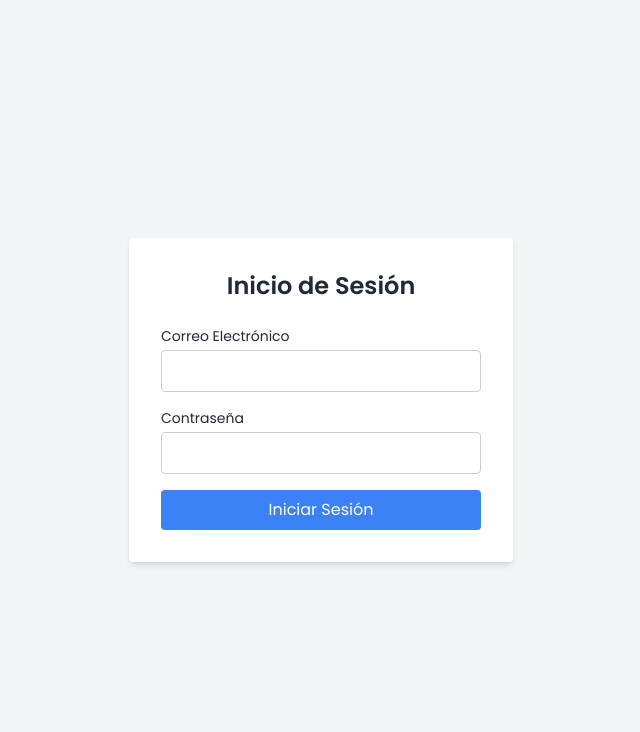
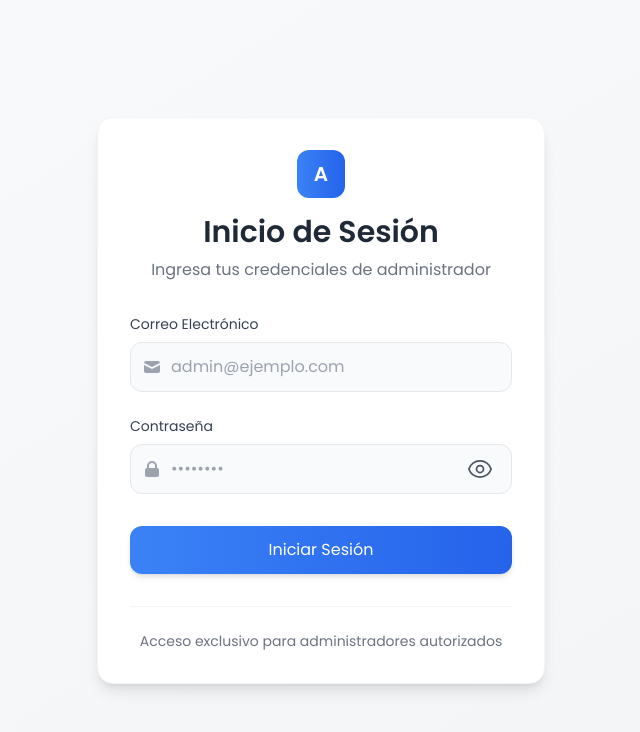
Before and after one commit to Agustin-Monti/Padel-Cocha, a Next.js app: page /admin in a window 1280 px wide. Shown: the top 732 px of the page, without its empty margins (319-959 px from the left). Built offline with nearby package versions, Linux system fonts and the light colour scheme.

Commit message:
Update page.tsx

```diff
--- a/app/admin/page.tsx
+++ b/app/admin/page.tsx
@@ -3,11 +3,13 @@
 import { useState, useEffect } from "react";
 import { createClient } from "@/utils/supabase/client";
 import { useRouter } from "next/navigation";
+import { Eye, EyeOff } from "lucide-react";
 
 export default function AdminLoginPage() {
   const supabase = createClient();
   const [email, setEmail] = useState("");
   const [password, setPassword] = useState("");
+  const [showPassword, setShowPassword] = useState(false);
   const [error, setError] = useState("");
   const [isLoading, setIsLoading] = useState(false);
   const [userName, setUserName] = useState("");
@@ -77,53 +79,155 @@ export default function AdminLoginPage() {
   }
 
   return (
-    <div className="flex flex-col items-center justify-center min-h-screen bg-gray-100">
+    <div className="flex flex-col items-center justify-center min-h-screen bg-gradient-to-br from-gray-50 to-gray-100 p-4">
       {isLoading ? (
-        <div className="bg-white p-6 rounded shadow-md w-96 text-center">
-          <h2 className="text-xl font-bold">Hola, {userName} 👋</h2>
+        <div className="bg-white p-8 rounded-2xl shadow-lg w-full max-w-md text-center border border-gray-100">
+          <div className="animate-pulse flex flex-col items-center">
+            <div className="w-16 h-16 bg-gradient-to-r from-blue-400 to-blue-600 rounded-full mb-4"></div>
+            <h2 className="text-2xl font-bold text-gray-800">Hola, {userName} 👋</h2>
             <p className="text-gray-500 mt-2">Espera un momento, estamos preparando todo...</p>
           </div>
+        </div>
       ) : (
-        <form className="bg-white p-8 rounded shadow-md w-96" onSubmit={handleLogin}>
-          <h2 className="text-2xl font-bold text-center mb-6">Inicio de Sesión</h2>
+        <div className="bg-white p-8 rounded-2xl shadow-lg w-full max-w-md border border-gray-100">
+          <div className="text-center mb-8">
+            <div className="w-12 h-12 bg-gradient-to-r from-blue-500 to-blue-600 rounded-xl flex items-center justify-center mx-auto mb-4">
+              <span className="text-white font-bold text-xl">A</span>
+            </div>
+            <h2 className="text-3xl font-bold text-gray-800">Inicio de Sesión</h2>
+            <p className="text-gray-500 mt-2">Ingresa tus credenciales de administrador</p>
+          </div>
+
+          <form onSubmit={handleLogin}>
             {error && (
-            <div className="bg-red-100 text-red-500 p-2 rounded mb-4 text-sm">
-              {error}
+              <div className="bg-red-50 border-l-4 border-red-500 p-4 rounded-lg mb-6">
+                <div className="flex items-center">
+                  <div className="flex-shrink-0">
+                    <svg className="h-5 w-5 text-red-500" viewBox="0 0 20 20" fill="currentColor">
+                      <path fillRule="evenodd" d="M10 18a8 8 0 100-16 8 8 0 000 16zM8.707 7.293a1 1 0 00-1.414 1.414L8.586 10l-1.293 1.293a1 1 0 101.414 1.414L10 11.414l1.293 1.293a1 1 0 001.414-1.414L11.414 10l1.293-1.293a1 1 0 00-1.414-1.414L10 8.586 8.707 7.293z" clipRule="evenodd" />
+                    </svg>
+                  </div>
+                  <div className="ml-3">
+                    <p className="text-sm text-red-700">{error}</p>
+                  </div>
+                </div>
               </div>
             )}
-          <div className="mb-4">
-            <label htmlFor="email" className="block text-sm font-medium mb-1">
+
+            <div className="mb-6">
+              <label htmlFor="email" className="block text-sm font-medium text-gray-700 mb-2">
                 Correo Electrónico
               </label>
+              <div className="relative">
+                <div className="absolute inset-y-0 left-0 pl-3 flex items-center pointer-events-none">
+                  <svg className="h-5 w-5 text-gray-400" xmlns="http://www.w3.org/2000/svg" viewBox="0 0 20 20" fill="currentColor">
+                    <path d="M2.003 5.884L10 9.882l7.997-3.998A2 2 0 0016 4H4a2 2 0 00-1.997 1.884z" />
+                    <path d="M18 8.118l-8 4-8-4V14a2 2 0 002 2h12a2 2 0 002-2V8.118z" />
+                  </svg>
+                </div>
                 <input
                   type="email"
                   id="email"
                   value={email}
                   onChange={(e) => setEmail(e.target.value)}
-              className="w-full p-2 border rounded"
+                  className="w-full pl-10 pr-4 py-3 bg-gray-50 border border-gray-200 rounded-xl focus:ring-2 focus:ring-blue-500 focus:border-blue-500 transition-all duration-200 outline-none"
+                  placeholder="admin@ejemplo.com"
                   required
                 />
               </div>
-          <div className="mb-4">
-            <label htmlFor="password" className="block text-sm font-medium mb-1">
+            </div>
+
+            <div className="mb-8">
+              <label htmlFor="password" className="block text-sm font-medium text-gray-700 mb-2">
                 Contraseña
               </label>
+              <div className="relative">
+                <div className="absolute inset-y-0 left-0 pl-3 flex items-center pointer-events-none">
+                  <svg className="h-5 w-5 text-gray-400" xmlns="http://www.w3.org/2000/svg" viewBox="0 0 20 20" fill="currentColor">
+                    <path fillRule="evenodd" d="M5 9V7a5 5 0 0110 0v2a2 2 0 012 2v5a2 2 0 01-2 2H5a2 2 0 01-2-2v-5a2 2 0 012-2zm8-2v2H7V7a3 3 0 016 0z" clipRule="evenodd" />
+                  </svg>
+                </div>
                 <input
-              type="password"
+                  type={showPassword ? "text" : "password"}
                   id="password"
                   value={password}
                   onChange={(e) => setPassword(e.target.value)}
-              className="w-full p-2 border rounded"
+                  className="w-full pl-10 pr-12 py-3 bg-gray-50 border border-gray-200 rounded-xl focus:ring-2 focus:ring-blue-500 focus:border-blue-500 transition-all duration-200 outline-none"
+                  placeholder="••••••••"
                   required
                 />
+                <button
+                  type="button"
+                  onClick={() => setShowPassword(!showPassword)}
+                  className="absolute right-2 top-1/2 transform -translate-y-1/2 flex items-center justify-center w-12 h-12 text-gray-600 rounded-lg hover:shadow-md active:shadow-sm transition-shadow duration-200"
+                  aria-label={showPassword ? "Ocultar contraseña" : "Mostrar contraseña"}
+                >
+                  {showPassword ? (
+                    // EyeOff icon - más grande
+                    <svg
+                      className="h-7 w-7"
+                      fill="none"
+                      stroke="currentColor"
+                      viewBox="0 0 24 24"
+                    >
+                      <path
+                        strokeLinecap="round"
+                        strokeLinejoin="round"
+                        strokeWidth={1.5}
+                        d="M13.875 18.825A10.05 10.05 0 0112 19c-4.478 0-8.268-2.943-9.543-7a9.97 9.97 0 011.563-3.029m5.858.908a3 3 0 114.243 4.243M9.878 9.878l4.242 4.242M9.878 9.878L6.59 6.59m7.532 7.532l3.29 3.29M3 3l3.59 3.59m0 0A9.953 9.953 0 0112 5c4.478 0 8.268 2.943 9.543 7a10.025 10.025 0 01-4.132 5.411m0 0L21 21"
+                      />
+                    </svg>
+                  ) : (
+                    // Eye icon - más grande
+                    <svg
+                      className="h-7 w-7"
+                      fill="none"
+                      stroke="currentColor"
+                      viewBox="0 0 24 24"
+                    >
+                      <path
+                        strokeLinecap="round"
+                        strokeLinejoin="round"
+                        strokeWidth={1.5}
+                        d="M15 12a3 3 0 11-6 0 3 3 0 016 0z"
+                      />
+                      <path
+                        strokeLinecap="round"
+                        strokeLinejoin="round"
+                        strokeWidth={1.5}
+                        d="M2.458 12C3.732 7.943 7.523 5 12 5c4.478 0 8.268 2.943 9.542 7-1.274 4.057-5.064 7-9.542 7-4.477 0-8.268-2.943-9.542-7z"
+                      />
+                    </svg>
+                  )}
+                </button>
               </div>
+            </div>
+
             <button
               type="submit"
-            className="w-full bg-blue-500 text-white p-2 rounded hover:bg-blue-600"
+              className="w-full bg-gradient-to-r from-blue-500 to-blue-600 text-white py-3 px-4 rounded-xl font-medium hover:from-blue-600 hover:to-blue-700 focus:outline-none focus:ring-2 focus:ring-blue-500 focus:ring-offset-2 transition-all duration-200 shadow-md hover:shadow-lg"
+              disabled={isLoading}
             >
-            Iniciar Sesión
+              {isLoading ? (
+                <span className="flex items-center justify-center">
+                  <svg className="animate-spin -ml-1 mr-3 h-5 w-5 text-white" xmlns="http://www.w3.org/2000/svg" fill="none" viewBox="0 0 24 24">
+                    <circle className="opacity-25" cx="12" cy="12" r="10" stroke="currentColor" strokeWidth="4"></circle>
+                    <path className="opacity-75" fill="currentColor" d="M4 12a8 8 0 018-8V0C5.373 0 0 5.373 0 12h4zm2 5.291A7.962 7.962 0 014 12H0c0 3.042 1.135 5.824 3 7.938l3-2.647z"></path>
+                  </svg>
+                  Iniciando sesión...
+                </span>
+              ) : (
+                "Iniciar Sesión"
+              )}
             </button>
           </form>
+
+          <div className="mt-8 pt-6 border-t border-gray-100 text-center">
+            <p className="text-sm text-gray-500">
+              Acceso exclusivo para administradores autorizados
+            </p>
+          </div>
+        </div>
       )}
     </div>
   );
```
Lines whose indentation alone changed are shown as unchanged.
